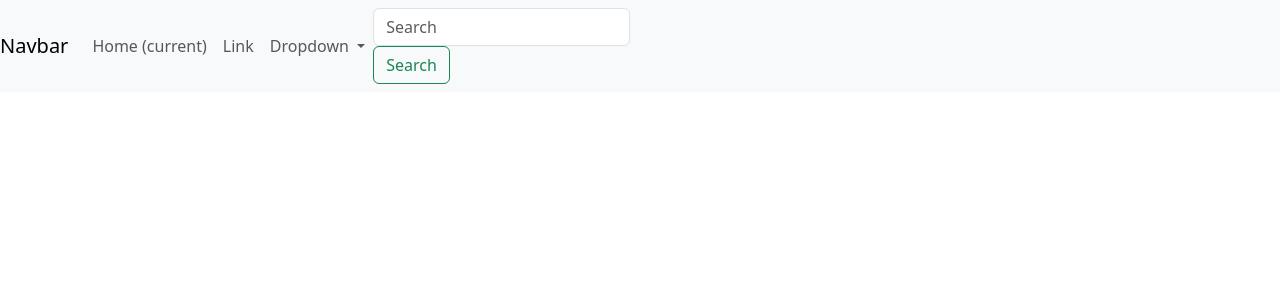
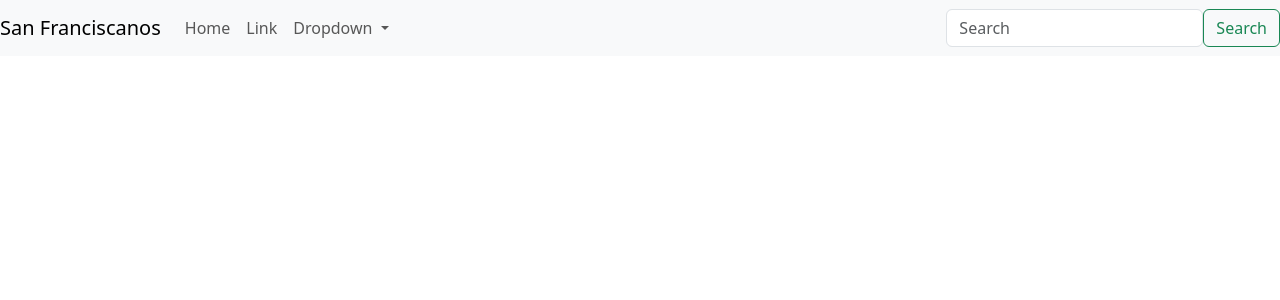
Before and after one commit to G4B0CM/BaseDeDatosIISanFranciscano, a Flask app: page / in a window 1280 px wide. Shown: the top 300 px of the page. Run offline with Flask 3, Linux system fonts and the light colour scheme.

Commit message:
index arreglado

```diff
--- a/templates/index.html
+++ b/templates/index.html
@@ -8,8 +8,8 @@
 
 </head>
 <body>
-    <nav class="navbar navbar-expand-lg navbar-light bg-light justify-content-between">
-        <a class="navbar-brand" href="#">Navbar</a>
+    <nav class="navbar navbar-expand-lg navbar-light bg-light">
+        <a class="navbar-brand" href="#">San Franciscanos</a>
         <button class="navbar-toggler" type="button" data-toggle="collapse" data-target="#navbarSupportedContent" aria-controls="navbarSupportedContent" aria-expanded="false" aria-label="Toggle navigation">
           <span class="navbar-toggler-icon"></span>
         </button>
@@ -17,7 +17,7 @@
         <div class="collapse navbar-collapse" id="navbarSupportedContent">
           <ul class="navbar-nav mr-auto">
             <li class="nav-item active">
-              <a class="nav-link" href="#">Home <span class="sr-only">(current)</span></a>
+              <a class="nav-link" href="#">Home <span class="sr-only"></span></a>
             </li>
             <li class="nav-item">
               <a class="nav-link" href="#">Link</a>
@@ -34,7 +34,10 @@
               </div>
             </li>
           </ul>
-          <form class="form-inline my-2 my-lg-0">
+
+        </div>
+        <div class="navbar-search">
+          <form class="d-flex my-2 my-lg-0">
             <input class="form-control mr-sm-2" type="search" placeholder="Search" aria-label="Search">
             <button class="btn btn-outline-success my-2 my-sm-0" type="submit">Search</button>
           </form>
```
